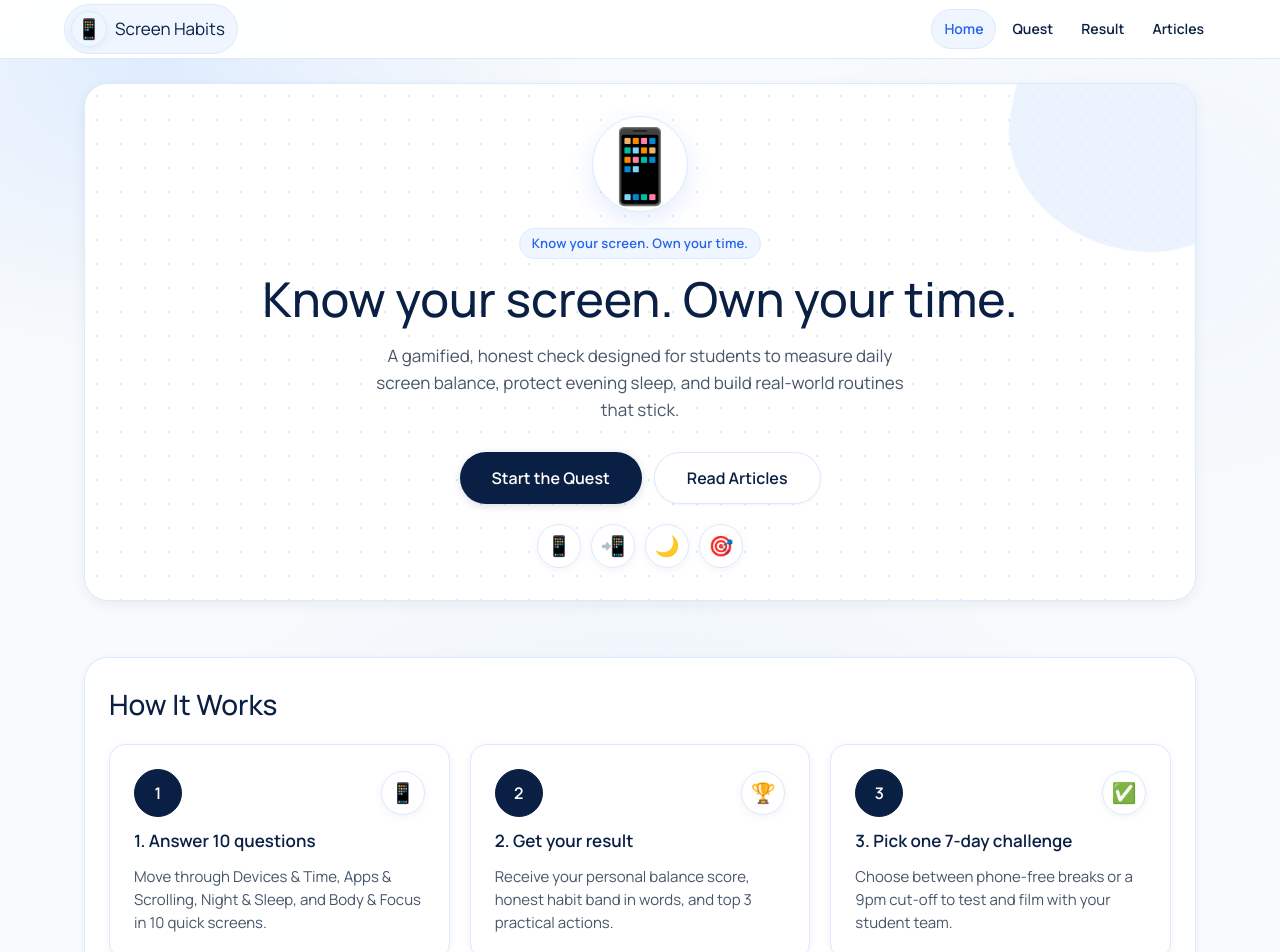
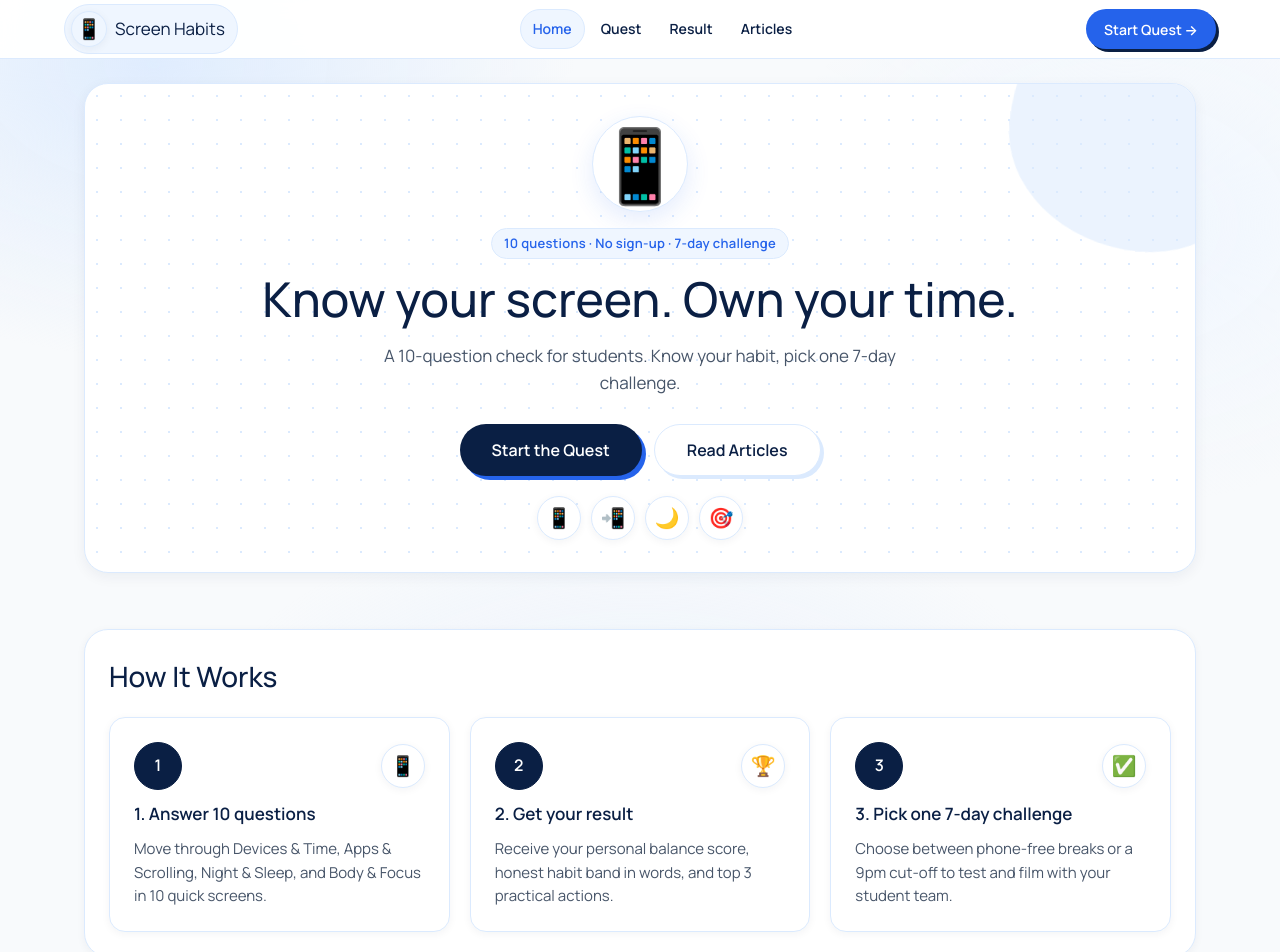
Before and after one commit to ab162012/screen-habits, a React (Vite) app: page / in a window 1280 px wide. Shown: the top 952 px of the page. Built offline with nearby package versions, Linux system fonts and the light colour scheme.

Commit message:
Full revamp v5: ecomwebs-style animation (page fade, PopButton hard shadow, section stagger, card lift) + not-AI-slop hero copy

```diff
--- a/src/App.tsx
+++ b/src/App.tsx
@@ -209,8 +209,8 @@ export const App: React.FC = () => {
       {/* Top Navigation Bar */}
       <Navbar currentRoute={currentRoute} onNavigate={navigateTo} />
 
-      {/* Main Content Area */}
-      <main className="site-main" id="main-content">
+      {/* Main Content Area — keyed by route for the 200ms page fade */}
+      <main key={currentRoute} className="site-main" id="main-content">
         {currentRoute === 'home' && (
           <HomePage
             onNavigate={navigateTo}
--- a/src/components/HomePage.tsx
+++ b/src/components/HomePage.tsx
@@ -24,15 +24,14 @@ export const HomePage: React.FC<HomePageProps> = ({ onNavigate, hasExistingAnswe
         </div>
         <div className="home-hero-slogan-chip" style={{ marginBottom: '12px' }}>
           <span className="chip-badge chip-slogan home-hero-slogan hero-slogan" style={{ fontSize: '13px' }}>
-            Know your screen. Own your time.
+            10 questions · No sign-up · 7-day challenge
           </span>
         </div>
         <h1 id="hero-title" className="home-hero-headline" style={{ fontSize: 'clamp(32px, 4.5vw, 48px)', fontWeight: 500, color: 'var(--navy)', lineHeight: 1.15, marginBottom: '16px' }}>
           Know your screen. Own your time.
         </h1>
         <p className="home-hero-subline" style={{ fontSize: '17px', color: 'var(--text-slate-600)', maxWidth: '560px', margin: '0 auto 28px', lineHeight: 1.6 }}>
-          A gamified, honest check designed for students to measure daily screen balance,
-          protect evening sleep, and build real-world routines that stick.
+          A 10-question check for students. Know your habit, pick one 7-day challenge.
         </p>
         <div className="home-hero-buttons">
           <button
--- a/src/components/Navbar.tsx
+++ b/src/components/Navbar.tsx
@@ -50,6 +50,13 @@ export const Navbar: React.FC<NavbarProps> = ({ currentRoute, onNavigate }) => {
             })}
           </ul>
         </nav>
+        <button
+          type="button"
+          className="nav-cta"
+          onClick={() => onNavigate('quest')}
+        >
+          Start Quest →
+        </button>
       </div>
     </header>
   );
--- a/src/index.css
+++ b/src/index.css
@@ -2811,6 +2811,142 @@ button {
 }
 
 /* --------------------------------------------------------------------------
+   Full revamp v5 (2026-11-04): animated like ecomwebs, proper, not AI slop.
+   ecomwebs system, translated to Screen Habits navy/blue only:
+   - 200ms page fade on route change (App keys <main> by route)
+   - Scroll-to-reveal feel: home sections bloom in sequence, 80ms stagger,
+     not all at once
+   - PopButton press: navy fill + hard blue offset shadow; press = shadow
+     collapses and button drops 4px, exactly like ecomwebs' PopButton
+   - Card hover lift + medallion scale, so cards feel alive, not flat
+   No new colours, no gradients, no dark sections, no invented copy.
+   -------------------------------------------------------------------------- */
+@keyframes pageFade {
+  from { opacity: 0; transform: translateY(6px); }
+  to { opacity: 1; transform: translateY(0); }
+}
+
+.site-main > * {
+  animation: pageFade 200ms ease-out both;
+}
+
+.home-page > section:nth-child(1) { animation: sectionFadeUp 400ms ease-out 0ms both; }
+.home-page > section:nth-child(2) { animation: sectionFadeUp 400ms ease-out 80ms both; }
+.home-page > section:nth-child(3) { animation: sectionFadeUp 400ms ease-out 160ms both; }
+.home-page > section:nth-child(4) { animation: sectionFadeUp 400ms ease-out 240ms both; }
+.home-page > section:nth-child(5) { animation: sectionFadeUp 400ms ease-out 320ms both; }
+
+/* PopButton: navy fill, hard blue shadow, press collapses it. */
+.btn-primary,
+.btn-next {
+  background-color: var(--navy);
+  box-shadow: 4px 4px 0 var(--blue);
+  transition: transform 200ms cubic-bezier(0.34, 1.3, 0.64, 1),
+    box-shadow 200ms cubic-bezier(0.34, 1.3, 0.64, 1),
+    border-radius 200ms cubic-bezier(0.34, 1.3, 0.64, 1);
+}
+
+.btn-primary:hover,
+.btn-next:hover {
+  transform: translate(-1px, -1px);
+  box-shadow: 5px 5px 0 var(--blue);
+  border-radius: 20px;
+}
+
+.btn-primary:active,
+.btn-next:active {
+  transform: translate(4px, 4px);
+  box-shadow: 0 0 0 var(--blue);
+  border-radius: var(--radius-full);
+}
+
+.btn-secondary,
+.btn-back {
+  box-shadow: 3px 3px 0 var(--border-blue-100);
+}
+
+.btn-secondary:hover,
+.btn-back:hover {
+  box-shadow: 4px 4px 0 var(--blue);
+  border-radius: 20px;
+}
+
+.btn-secondary:active,
+.btn-back:active {
+  transform: translate(3px, 3px);
+  box-shadow: 0 0 0 var(--border-blue-100);
+  border-radius: var(--radius-full);
+}
+
+/* Cards: lift + medallion scale on hover, like ecomwebs card hover. */
+.step-card,
+.article-preview-card,
+.article-list-card,
+.option-card,
+.chip-button {
+  transition: transform 200ms cubic-bezier(0.34, 1.3, 0.64, 1),
+    box-shadow 200ms ease-out,
+    border-color 200ms ease-out,
+    border-radius 200ms ease-out;
+}
+
+.step-card:hover,
+.article-preview-card:hover,
+.article-list-card:hover {
+  transform: translateY(-4px);
+  box-shadow: 0 12px 28px rgba(10, 31, 68, 0.12);
+}
+
+.step-card:hover .emoji-medallion,
+.article-preview-card:hover .emoji-medallion {
+  transform: scale(1.08);
+}
+
+.emoji-medallion {
+  transition: transform 200ms cubic-bezier(0.34, 1.3, 0.64, 1);
+}
+
+/* Selected option: hard blue shadow, not just a border change. */
+.option-card.selected,
+.chip-button.selected,
+.scale-num-btn.selected {
+  box-shadow: 3px 3px 0 var(--blue);
+  border-color: var(--blue);
+}
+
+/* Nav CTA: vivid blue pill on the right, like ecomwebs' top bar. */
+.nav-cta {
+  min-height: 40px;
+  padding: 8px 18px;
+  font-size: 14px;
+  background-color: var(--blue);
+  color: #FFFFFF;
+  border: none;
+  border-radius: var(--radius-full);
+  font-weight: 600;
+  cursor: pointer;
+  box-shadow: 3px 3px 0 var(--navy);
+  transition: transform 200ms cubic-bezier(0.34, 1.3, 0.64, 1), box-shadow 200ms ease-out;
+  white-space: nowrap;
+}
+
+.nav-cta:hover {
+  transform: translate(-1px, -1px);
+  box-shadow: 4px 4px 0 var(--navy);
+}
+
+.nav-cta:active {
+  transform: translate(3px, 3px);
+  box-shadow: 0 0 0 var(--navy);
+}
+
+@media (max-width: 639px) {
+  .nav-cta {
+    display: none;
+  }
+}
+
+/* --------------------------------------------------------------------------
    Reduced Motion (Section 10: Everything becomes instant)
    -------------------------------------------------------------------------- */
 @media (prefers-reduced-motion: reduce) {
```
